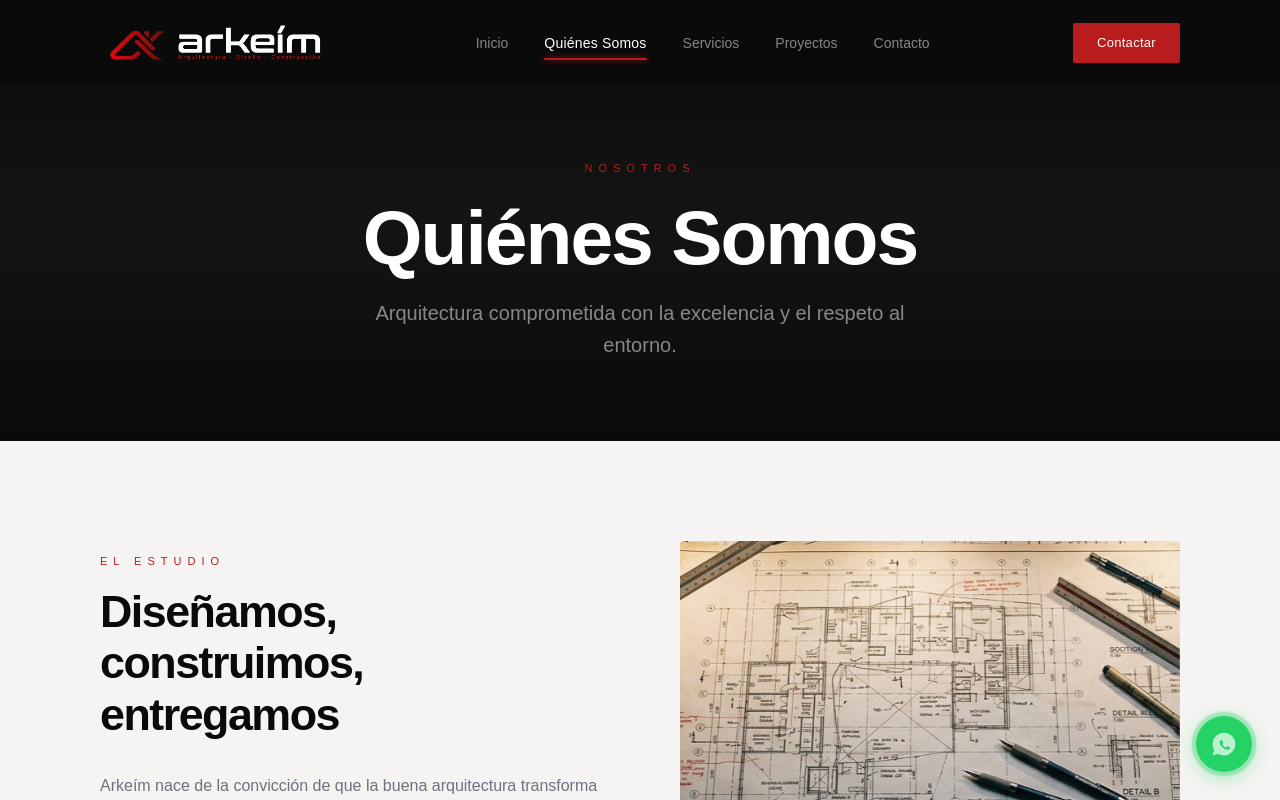
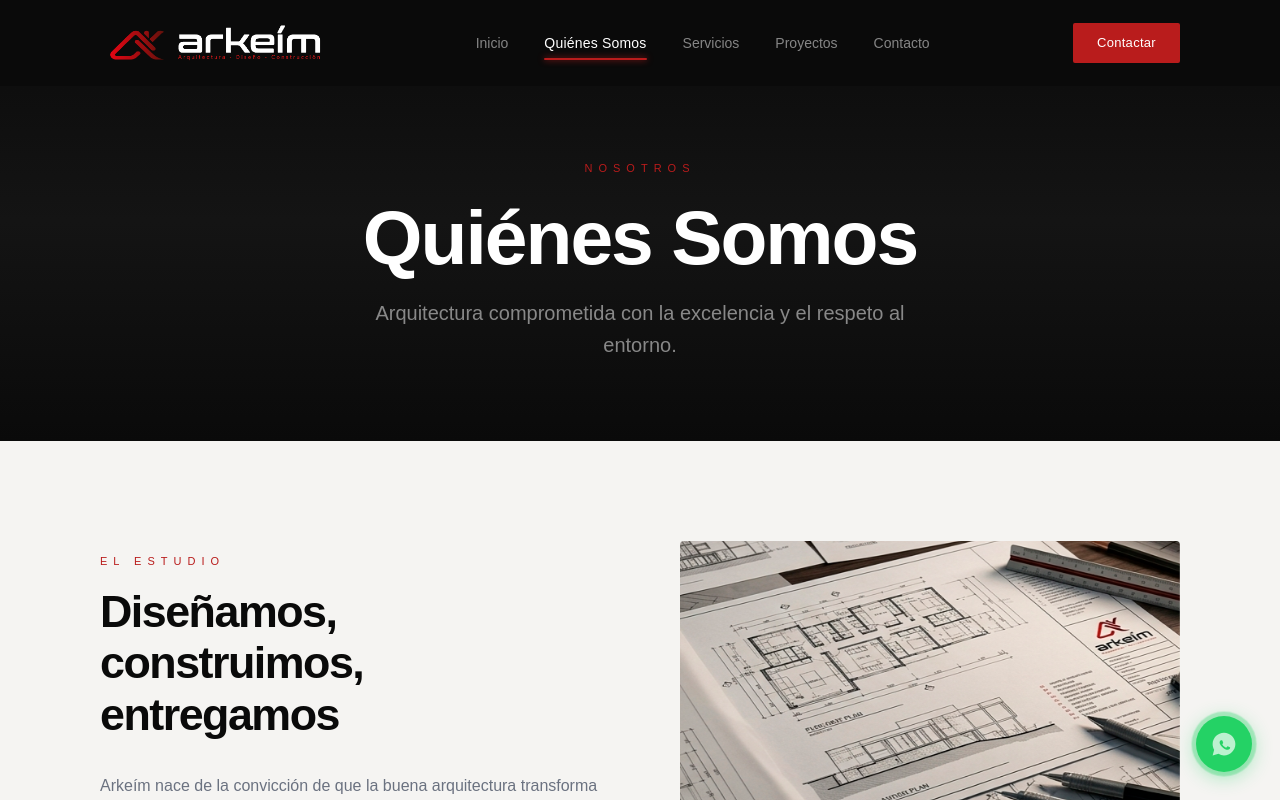
Before and after one commit to disenoprisxel/arkeim01, a React (Vite) app: page /quienes-somos in a window 1280 px wide. Shown: the top 800 px of the page. Built offline with nearby package versions, Linux system fonts and the light colour scheme.

Commit message:
feat: update quienes somos hero image beside Disenamos section

```diff
--- a/src/pages/QuienesSomos.jsx
+++ b/src/pages/QuienesSomos.jsx
@@ -171,7 +171,7 @@ export default function QuienesSomos() {
         <div style={{ flex: '1 1 400px', position: 'relative', minHeight: 500 }}>
           <div style={{ width: '100%', height: 520, borderRadius: 4, overflow: 'hidden' }}>
             <img
-              src={ARCH2}
+              src="/qs-disenamos.png"
               alt="Estudio Arkeím"
               data-parallax="0.15"
               style={{ width: '100%', height: '120%', objectFit: 'cover', marginTop: '-10%' }}
```
Also changed, not shown: public/qs-disenamos.png (added).
